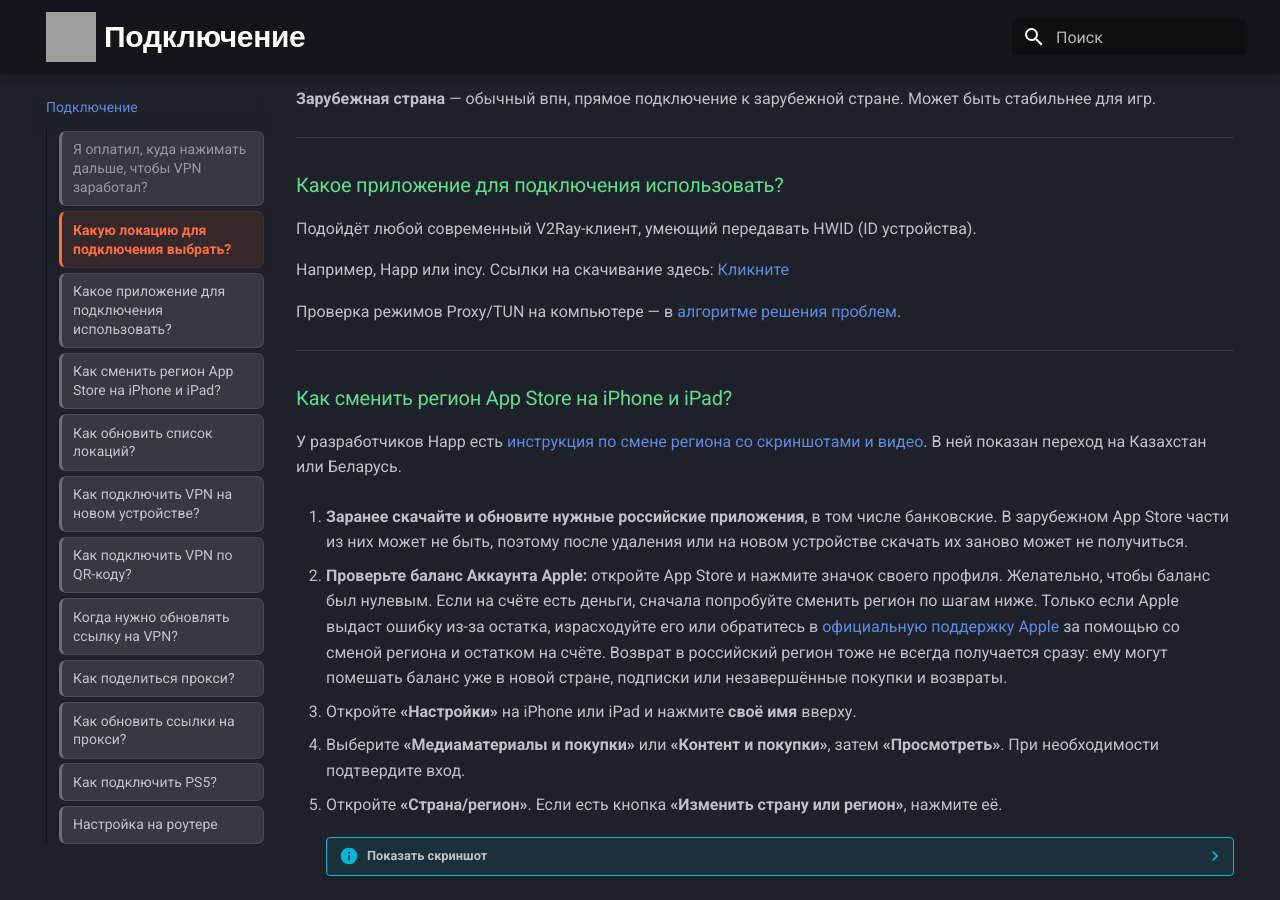
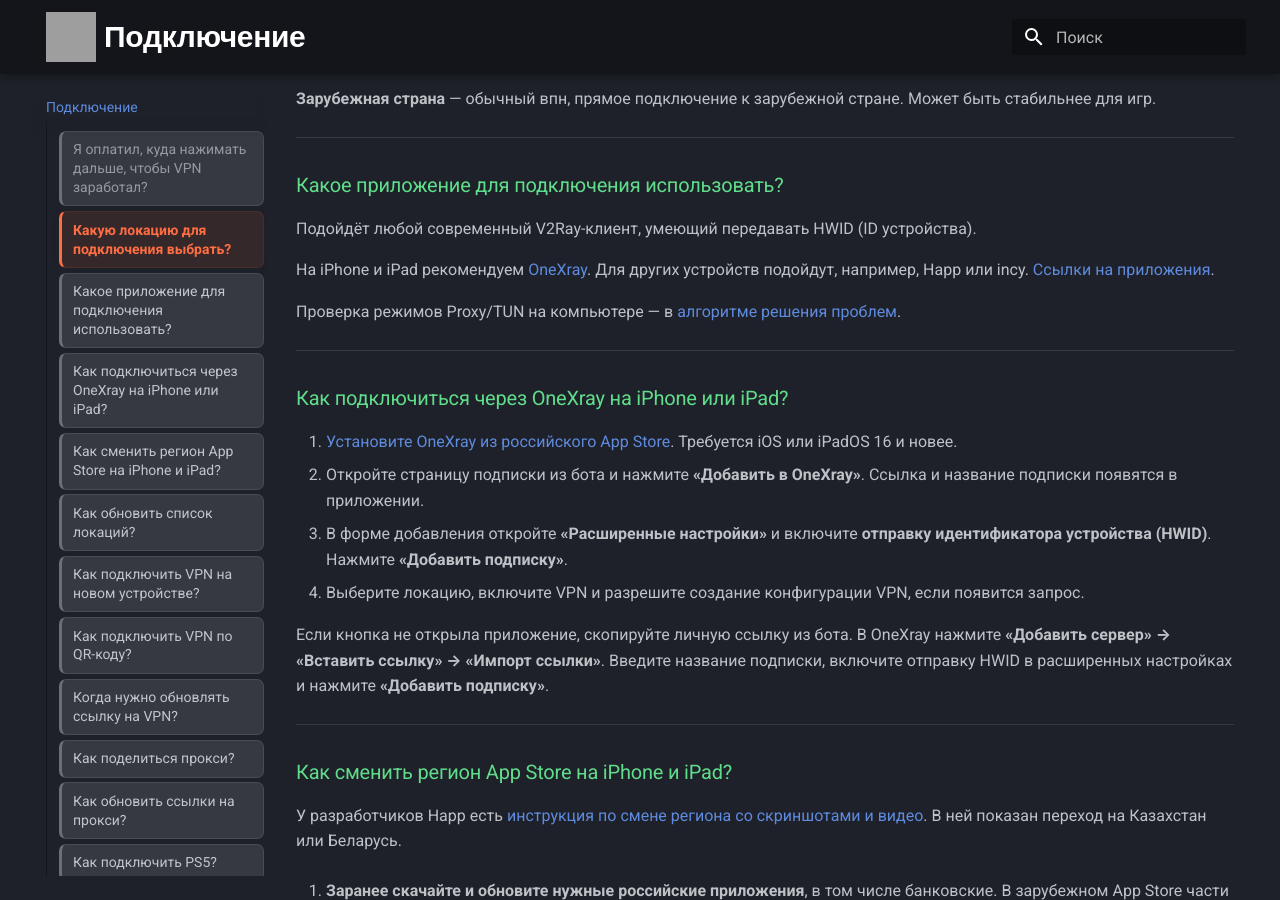
Before and after one commit to CanvasProxy/wiki, an MkDocs documentation site: the page built from docs/connection.md, in a window 1280 px wide and 900 px high, scrolled down 663 px. Built offline with MkDocs 1.6.1 and Material for MkDocs 9.7.7, drawn with Linux system fonts in a browser that asks for light colours; grey boxes are pictures that could not be loaded.

Commit message:
Recommend OneXray for iPhone and iPad

```diff
--- a/docs/connection.md
+++ b/docs/connection.md
@@ -28,10 +28,21 @@
 ### Какое приложение для подключения использовать?
 Подойдёт любой современный V2Ray-клиент, умеющий передавать HWID (ID устройства).
 
-Например, Happ или incy. Ссылки на скачивание здесь: [Кликните](general.md#apps)
+На iPhone и iPad рекомендуем [OneXray](#onexray). Для других устройств подойдут, например, Happ или incy. [Ссылки на приложения](general.md#apps).
 
 <span id="proxy-tun"></span>
 Проверка режимов Proxy/TUN на компьютере — в [алгоритме решения проблем](troubleshooting.md#vpn-not-working).
+
+---
+
+### Как подключиться через OneXray на iPhone или iPad? {: #onexray }
+
+1. [Установите OneXray из российского App Store](https://apps.apple.com/ru/app/onexray/id6745748773). Требуется iOS или iPadOS 16 и новее.
+2. Откройте страницу подписки из бота и нажмите **«Добавить в OneXray»**. Ссылка и название подписки появятся в приложении.
+3. В форме добавления откройте **«Расширенные настройки»** и включите **отправку идентификатора устройства (HWID)**. Нажмите **«Добавить подписку»**.
+4. Выберите локацию, включите VPN и разрешите создание конфигурации VPN, если появится запрос.
+
+Если кнопка не открыла приложение, скопируйте личную ссылку из бота. В OneXray нажмите **«Добавить сервер» → «Вставить ссылку» → «Импорт ссылки»**. Введите название подписки, включите отправку HWID в расширенных настройках и нажмите **«Добавить подписку»**.
 
 ---
 
```
Also changed, not shown: docs/general.md (+11 -2 lines).
